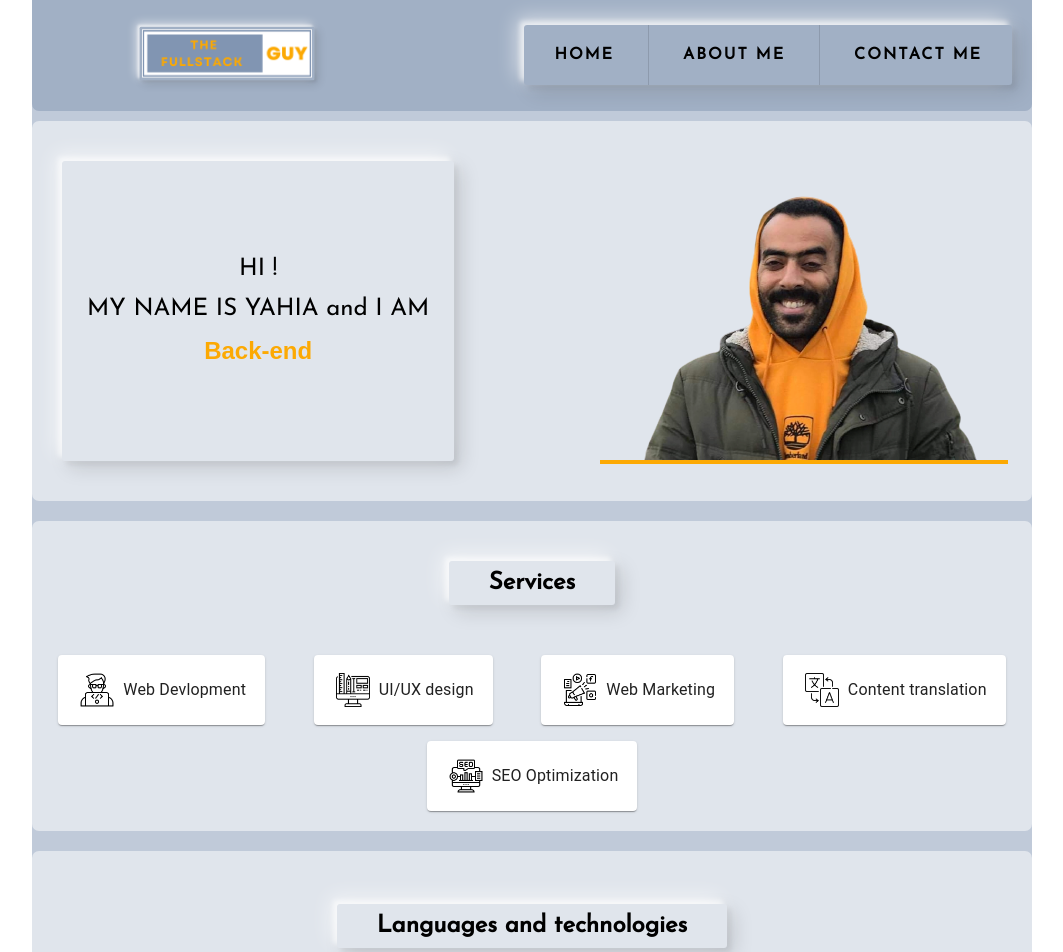
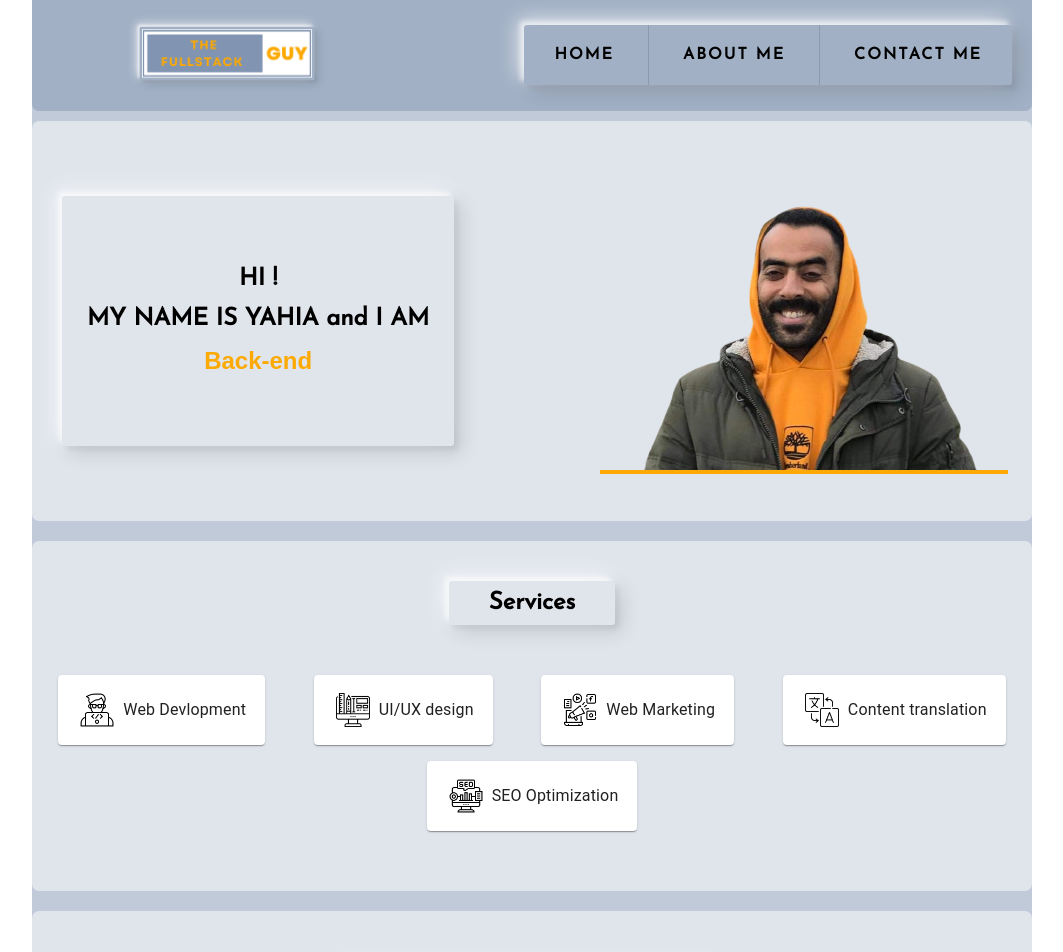
Before and after one commit to B-Yahia/prtfl, a React (Create React App) app: page / in a window 1280 px wide. Shown: the top 952 px of the page, without its empty margins (108-1171 px from the left). Built offline with nearby package versions, Linux system fonts and the light colour scheme.

Commit message:
Contact me form (input field is cleared after sending the msg)

```diff
--- a/src/Components/ContactForm/ContactForm.js
+++ b/src/Components/ContactForm/ContactForm.js
@@ -16,7 +16,12 @@ export default function ContactForm() {
             name:name,
             email:email,
             message:msg
-        })
+        },
+        setName(""),
+        setEmail(""),
+        setMsg("")
+        )
+
         .then(function (response) {
             console.log(response);
           })
--- a/src/Components/HeroSection/HeroSection.css
+++ b/src/Components/HeroSection/HeroSection.css
@@ -1,7 +1,7 @@
 @import url('https://fonts.googleapis.com/css2?family=Josefin+Sans&display=swap');
 .heroSection{
     background: #e0e5ec;
-    min-height: 380px;
+    min-height: 400px;
     height: auto;
     margin: 10px 0;
     border-radius: 7px;
@@ -16,7 +16,7 @@
 
 }
 .txt-hero-container{
-    min-height: 300px;
+    min-height: 250px;
     font-family: 'Josefin Sans', sans-serif;
 }
 .txt-hero{
--- a/src/Components/HeroSection/HeroSection.js
+++ b/src/Components/HeroSection/HeroSection.js
@@ -32,8 +32,8 @@ function HeroSection(){
              >
                 <Grid item  className="hero-text">
                     <Stack className="neumo txt-hero-container " spacing={2} alignItems="center" justifyContent="center">
-                        <p className="txt-hero ">HI !</p>
-                        <p className="txt-hero "> MY NAME IS YAHIA and I AM </p>
+                        <p className="txt-hero title">HI !</p>
+                        <p className="txt-hero title"> MY NAME IS YAHIA and I AM </p>
                         <p className="txt-hero-1">{text}</p>
                     </Stack>
                 </Grid>
--- a/src/Components/Neumo.css
+++ b/src/Components/Neumo.css
@@ -31,6 +31,7 @@ border: 1px solid rgba(255,255,255,0.05);
   }
 
   .title{
-    font-weight: 800;
+    font-weight: 900;
     font-size: x-large;
+    margin: 10px;
 }
--- a/src/Components/Services/Services.css
+++ b/src/Components/Services/Services.css
@@ -1,6 +1,6 @@
 .service-section{
     background: #e0e5ec;
-    min-height: 200px;
+    min-height: 350px;
     height: auto;
     margin: 20px 0px ;
     box-sizing: border-box;
--- a/src/Components/TechnoAndLanguage/TechnoAndLanguage.css
+++ b/src/Components/TechnoAndLanguage/TechnoAndLanguage.css
@@ -1,6 +1,6 @@
 .techno-section{
     background: #e0e5ec;
-    min-height: 300px;
+    min-height: 350px;
     height: auto;
     margin: 20px 0px ;
     padding: 20px 20px;
```
